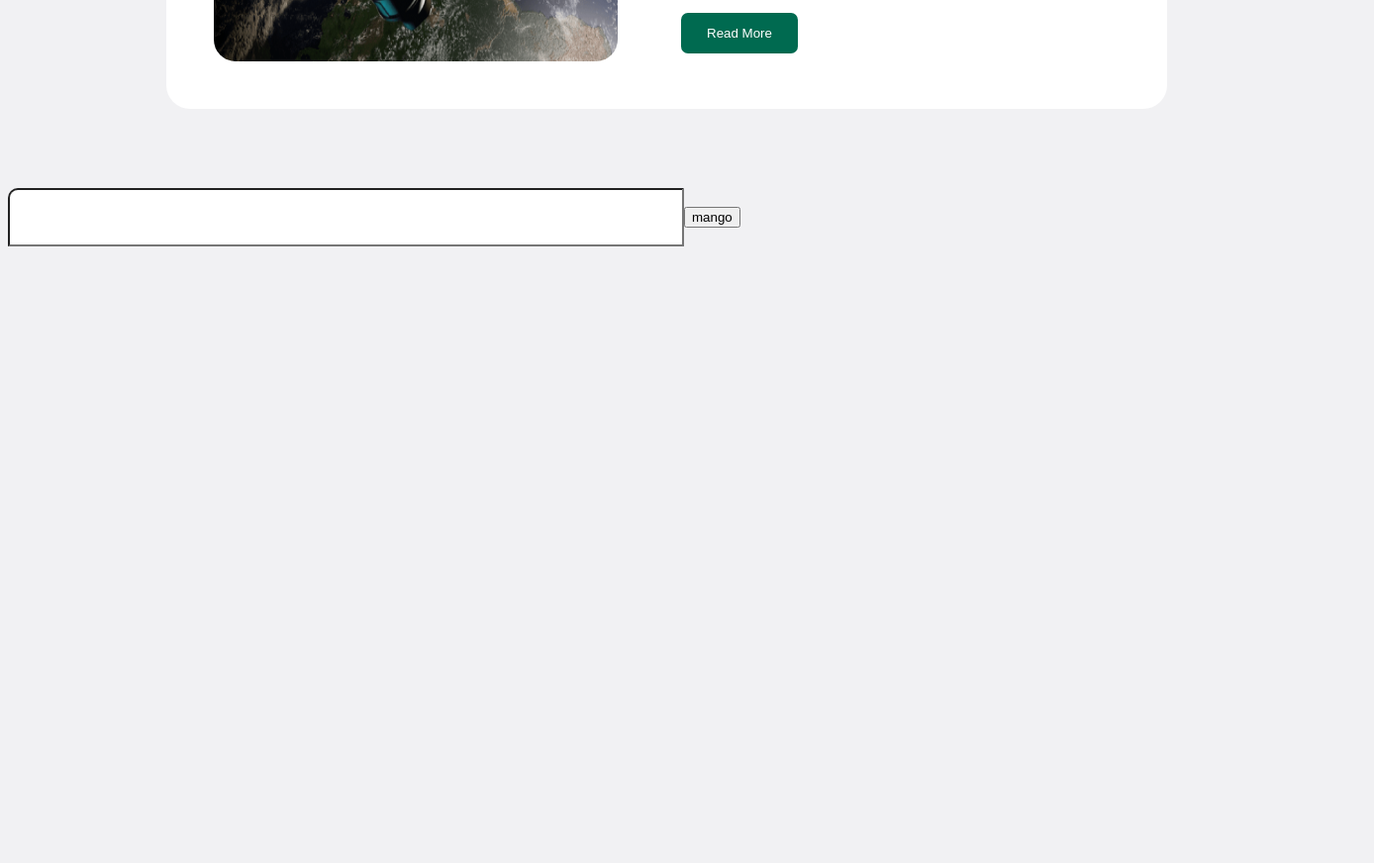
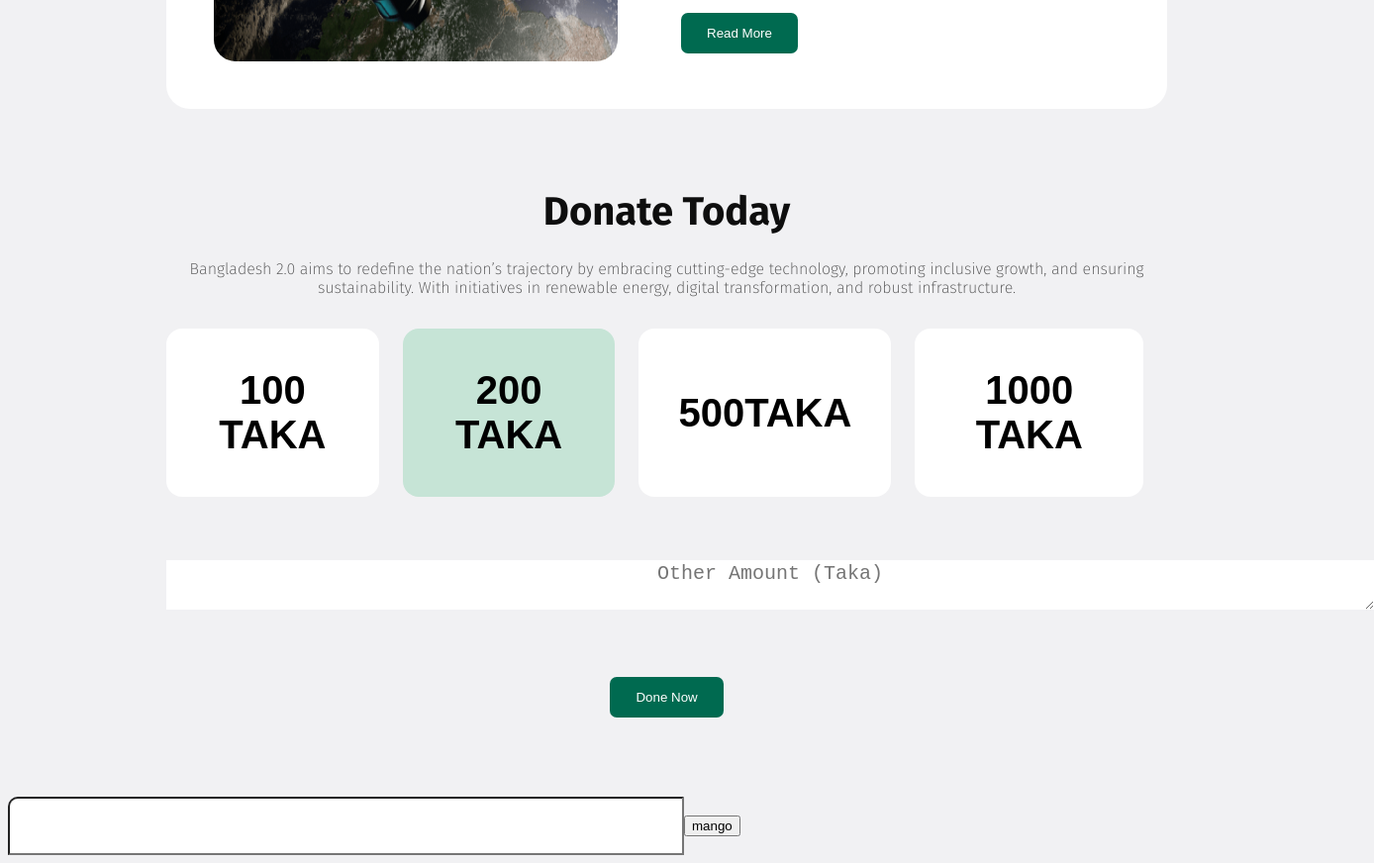
Before and after one commit to Maruf220502/first-assignment, a plain HTML site: page index.html in a window 1280 px wide. Shown: the part 3498-4370 px from the top of the page at 99% size, 1388 px wide, since content can reach past the window. Before the commit the page ends 3755 px from the top, so only its background shows below. Drawn offline with Linux system fonts and the light colour scheme.

Commit message:
add another main part

```diff
--- a/index.html
+++ b/index.html
@@ -92,6 +92,22 @@
             </div>
         </div>
     </section>
+    <!-- main part 3 -->
+     <section>
+        <h3 class="sec-title donate-text">Donate Today</h3>
+        <p class="sec-sub-title donate-text">Bangladesh 2.0 aims to redefine the nation’s trajectory by embracing cutting-edge technology, promoting inclusive growth, and ensuring sustainability. With initiatives in renewable energy, digital transformation, and robust infrastructure.</p>
+        <div class="donate-taka-box">
+            <button class="donate-box">100 TAKA</button>
+            <button class="donate-box second-box">200 TAKA</button>
+            <button class="donate-box">500TAKA</button>
+            <button class="donate-box">1000 TAKA</button>
+        </div>
+        <div class="money">
+            <textarea class="other-amount" placeholder="Other Amount (Taka)" name="" id="" cols="100" rows="2"></textarea>
+        <br>
+        <button class="read-more done-now">Done Now</button>
+        </div>
+     </section>
     </main>
     <footer>
         <div class="footer">
--- a/style/blog.css
+++ b/style/blog.css
@@ -193,3 +193,44 @@ section{
 .satellite-time{
     margin-top: 12px;
 }
+
+
+/* main part 3 */
+.donate-text{
+    text-align: center;
+}
+.donate-taka-box{
+    display: flex;
+    justify-content: center;
+
+}
+.donate-box{
+    font-size: 40px;
+    font-weight: bold;
+    padding: 40px;
+    margin-right: 24px;
+    border-radius: 16px;
+    background-color: rgba(255, 255, 255, 1);
+    border-style: none;
+    margin-bottom: 32px;
+}
+.second-box{
+background-color: rgba(198, 228, 214, 1);
+}
+.other-amount{
+    font-size: 20px;
+    font-weight: 400px;
+   text-align: center;
+   align-items: center;
+    color: rgba(14, 14, 14, 0.3);
+    background-color: rgba(255, 255, 255, 1);
+    border-style: none;
+    margin-top: 32px;
+    margin-bottom: 32px;
+}
+.done-now{
+    margin-top: 32px;
+}
+.money{
+    text-align: center;
+}
```
